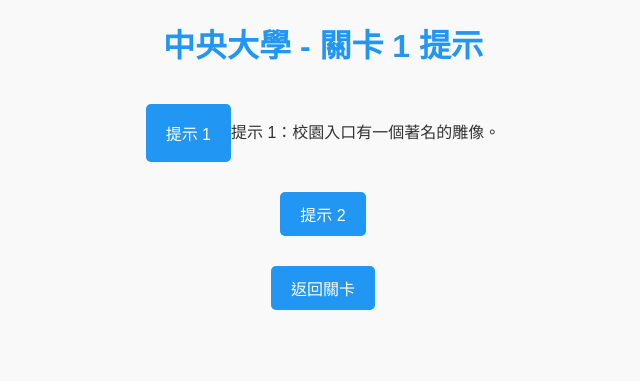
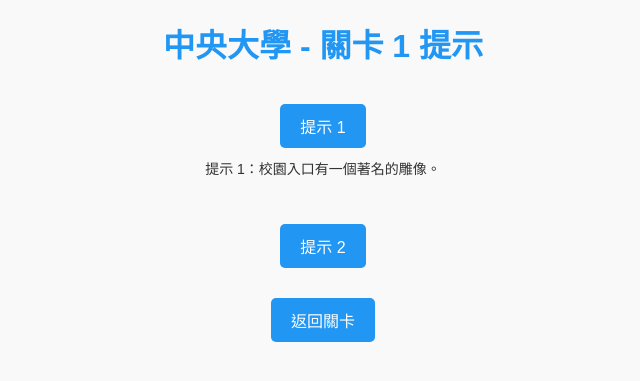
Before and after one commit to h04898989/puzzletest, a Flask app: page /game/1/level/1/hints in a window 1280 px wide, after a click on "提示 1". Shown: the top 381 px of the page, without its empty margins (317-957 px from the left). Run offline with Flask 3, Linux system fonts and the light colour scheme.

Commit message:
modify button position

```diff
--- a/static/style.css
+++ b/static/style.css
@@ -157,7 +157,6 @@ p {
     display: flex; /* 使用 Flexbox */
     flex-direction: column; /* 垂直排列按鈕 */
     align-items: center; /* 水平置中按鈕 */
-    justify-content: center; /* 垂直置中按鈕 */
     gap: 10px; /* 按鈕之間的間距 */
     padding: 0;
     list-style: none; /* 移除預設的列表樣式 */
@@ -168,7 +167,8 @@ p {
     width: auto; /* 讓按鈕的寬度根據內容自適應 */
     text-align: center; /* 讓按鈕文字置中 */
     display: flex; /* 使用 Flexbox */
-    justify-content: center; /* 水平置中按鈕 */
+    flex-direction: column; /* 確保按鈕和文字垂直排列 */
+    align-items: center; /* 水平置中 */
 }
 
 /* 提示按鈕樣式 */
@@ -186,3 +186,11 @@ p {
 .hint-list button:hover {
     background-color: #1976D2; /* 深藍色背景 */
 }
+
+/* 提示文字樣式 */
+.hint-text {
+    margin-top: 10px; /* 與按鈕保持距離 */
+    font-size: 14px;
+    color: #333;
+    text-align: center;
+}
--- a/templates/hints.html
+++ b/templates/hints.html
@@ -18,7 +18,7 @@
         {% for hint in hints %}
         <li>
             <button class="hint-button" onclick="toggleHint('hint-{{ loop.index }}')">提示 {{ loop.index }}</button>
-            <p id="hint-{{ loop.index }}" style="display: none;">{{ hint }}</p>
+            <p id="hint-{{ loop.index }}" class="hint-text" style="display: none;">{{ hint }}</p>
         </li>
         {% endfor %}
     </ul>
```
